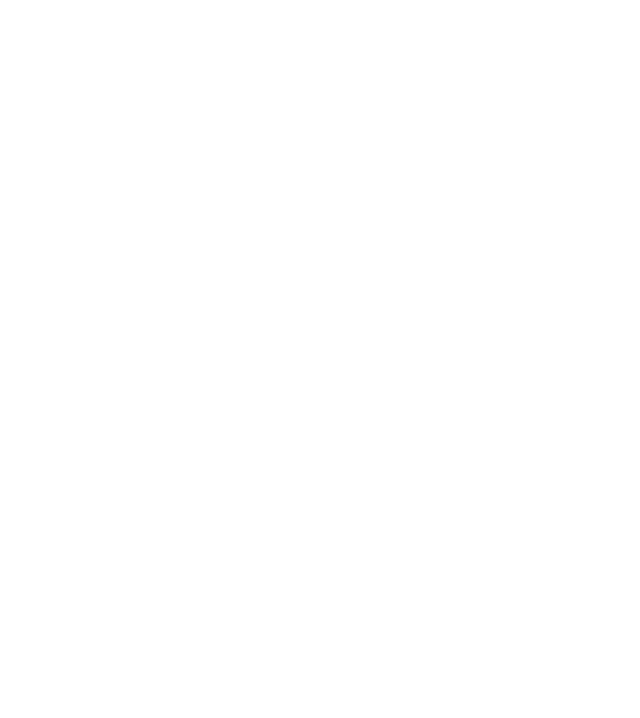
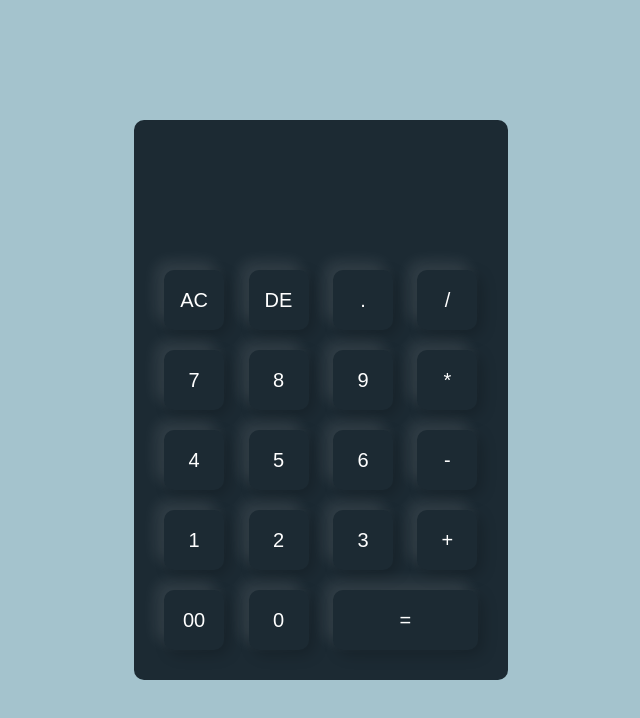
Before and after one commit to sakshijadaun/CALCULATOR, a plain HTML site: page index.html in a window 1280 px wide. Shown: the whole page, without its empty margins (319-959 px from the left). Drawn offline with Linux system fonts and the light colour scheme.

Commit message:
Add Structure And Style

```diff
--- a/index.html
+++ b/index.html
@@ -5,8 +5,48 @@
     <meta http-equiv="X-UA-Compatible" content="IE=edge">
     <meta name="viewport" content="width=device-width, initial-scale=1.0">
     <title>Calculator</title>
+    <link rel="stylesheet" href="style.css">
 </head>
 <body>
+    <div class="container">
+        <div class="calculator">
+            <form>
+                <div class="display">
+                    <input type="text" name="display">
+                </div>
+                <div>
+                    <input type="button" value="AC">
+                    <input type="button" value="DE">
+                    <input type="button" value=".">
+                    <input type="button" value="/">
+                </div>
+                <div>
+                    <input type="button" value="7">
+                    <input type="button" value="8">
+                    <input type="button" value="9">
+                    <input type="button" value="*">
+                </div>
+                <div>
+                    <input type="button" value="4">
+                    <input type="button" value="5">
+                    <input type="button" value="6">
+                    <input type="button" value="-">
+                </div>
+                <div>
+                    <input type="button" value="1">
+                    <input type="button" value="2">
+                    <input type="button" value="3">
+                    <input type="button" value="+">
+                </div>
+                <div>
+                    <input type="button" value="00">
+                    <input type="button" value="0">
+                    <input type="button" value="=" class="equal">
+                </div>
+            </form>
+        </div>
+
+    </div>
 
 </body>
 </html>
--- a/style.css
+++ b/style.css
@@ -0,0 +1,51 @@
+*{
+    margin: 0px;
+    padding: 0px;
+    font-family: 'Poppins', sans-serif;
+    box-sizing: border-box;
+}
+.container{
+    width: 100%;
+    height: 100vh;
+    background: rgb(164, 195, 205);
+    display: flex;
+    align-items: center;
+    justify-content: center;
+}
+.calculator{
+    background: rgb(28, 42, 51);
+    padding: 20px;
+    border-radius: 10px;
+
+}
+.calculator form input{
+    border: 0;
+    outline: 0;
+    width: 60px;
+    height: 60px;
+    border-radius: 10px;
+    box-shadow: -8px -8px 15px rgba(255, 255, 255, 0.1), 5px 5px 15px rgba(0, 0, 0, 0.2);
+    background: transparent;
+    font-size: 20px;
+    color: white;
+    cursor: pointer;
+    margin: 10px;
+
+}
+
+ form .display{
+    display: flex;
+    justify-content: flex-end;
+    margin: 20px 0;
+
+}
+form .display input{
+    text-align: right;
+    flex: 1;
+    font-size: 45px;
+    box-shadow: none;
+}
+form input.equal{
+    width: 145px;
+
+}
```
